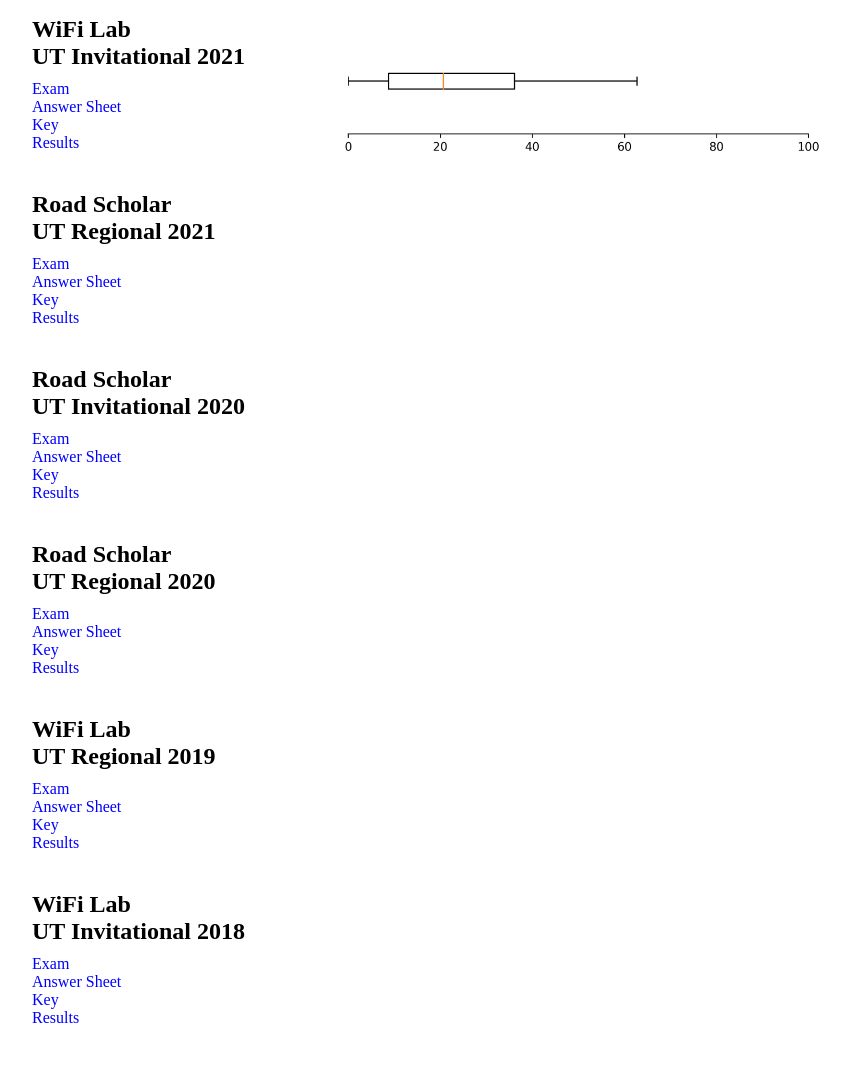
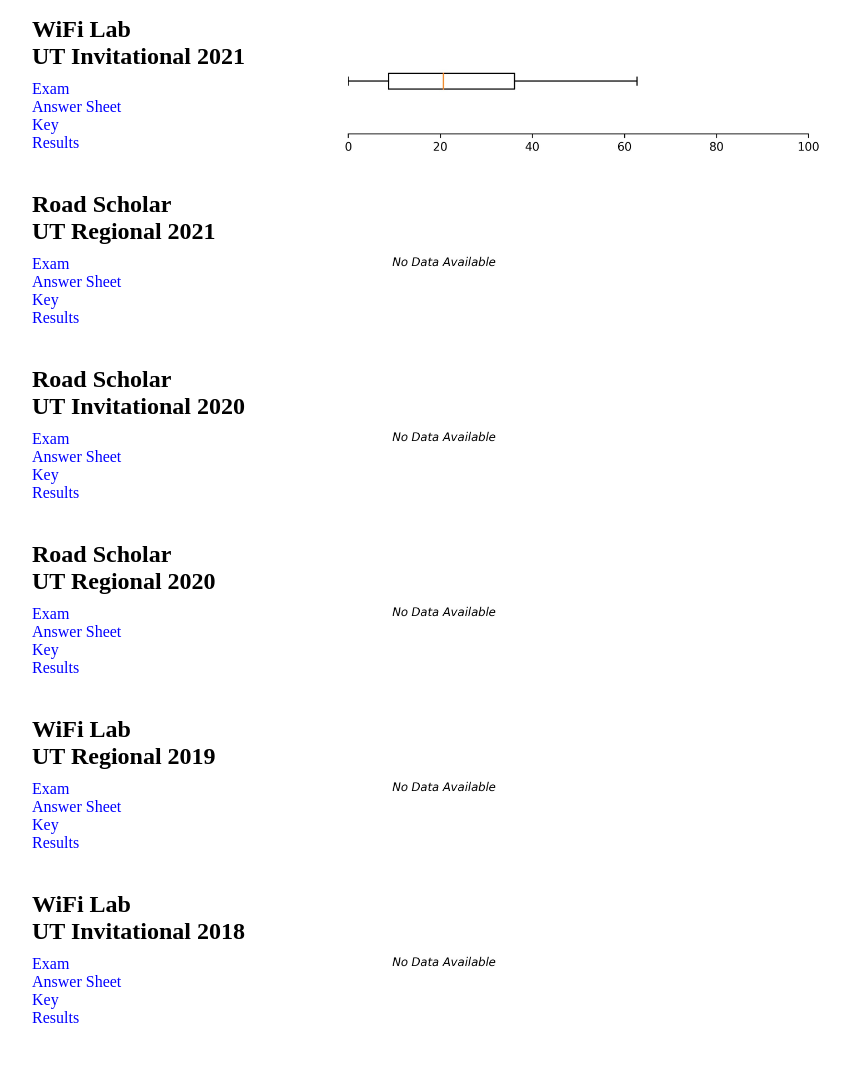
Before and after one commit to taleff/taleff.github.io, a Jekyll site: the page built from scioly.html, in a window 1280 px wide. Shown: the whole page, without its empty margins (208-1058 px from the left). Built offline with Jekyll 4.4.1, drawn with Linux system fonts in a browser that asks for light colours.

Commit message:
Update scioly.html

```diff
--- a/_layouts/scioly.html
+++ b/_layouts/scioly.html
@@ -25,7 +25,7 @@ layout: default
           <li><a href="{{ event.results-url | default: "https://taleff.github.io" }}">Results</a></li>
         </ul>
       </div>
-      <img src="{{ event.graphic }}" class="event-results-box">
+      <img src="{{ event.graphic | default: "/assets/scioly/results_default.jpg" }}" class="event-results-box">
     </li>
   {%- endfor -%}
 </ul>
```
